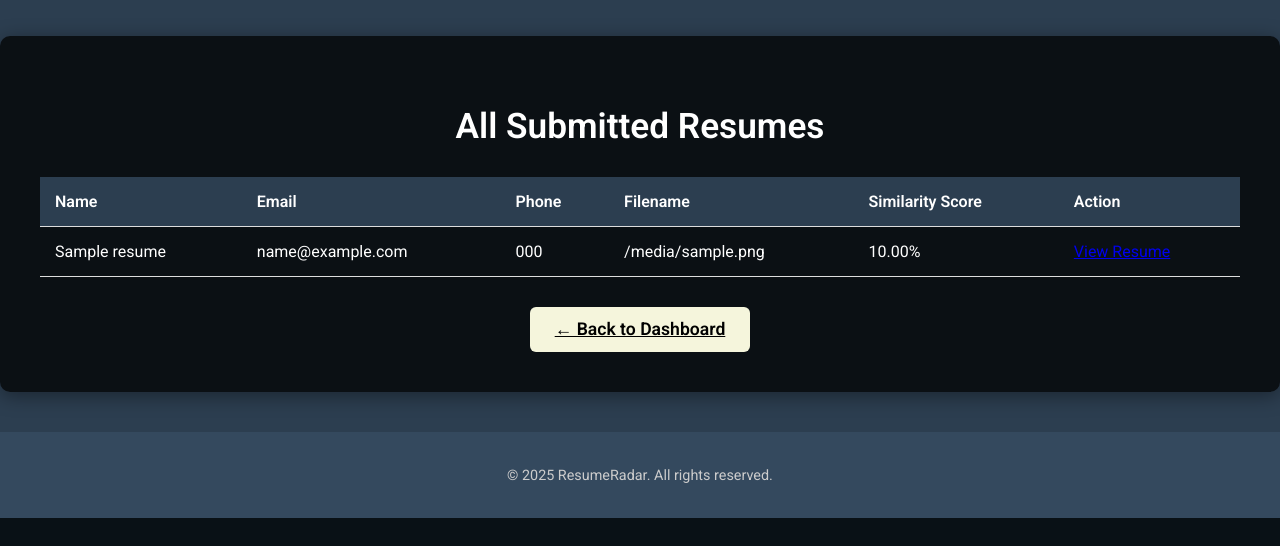
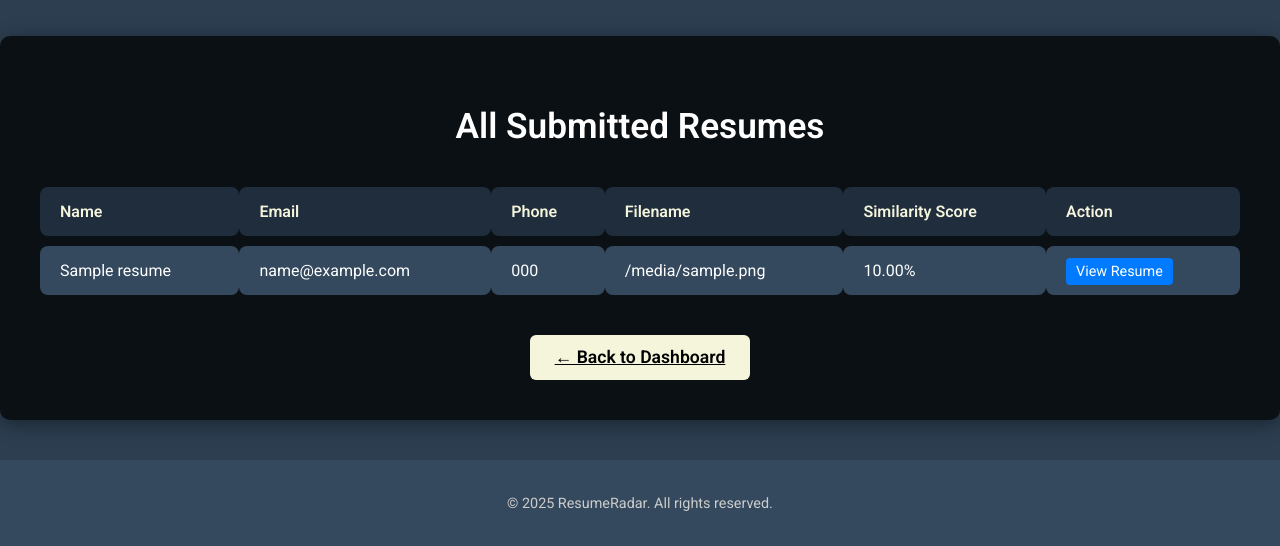
Before and after one commit to AdarshJoshi20/AI-based-resume-screening-system, a Flask app: template templates/view_resumes.html in a window 1280 px wide. Shown: the part 404-950 px from the top of the page. Before the commit the page ends 922 px from the top, so only its background shows below. Run offline with Flask 3, Linux system fonts and the light colour scheme; the template is opened without the code that fills it: most values are stand-ins (such as "Sample title", 1, 10 or a date in 2020).

Commit message:
updated style.css to have consistent style with dashboard on view resumes page

```diff
--- a/static/css/style.css
+++ b/static/css/style.css
@@ -174,27 +174,50 @@ body {
   /* 📊 Table */
   table {
     width: 100%;
-    border-collapse: collapse;
+    border-collapse: separate;
+    border-spacing: 0 10px;
+    font-size: 1rem;
+    color: #fff;
   }
 
   th, td {
-    padding: 15px;
+    padding: 15px 20px;
     text-align: left;
-    border-bottom: 1px solid #ddd;
+    background-color: #34495e; /* Softer dark for readability */
+    border-radius: 8px;
   }
 
   th {
-    background-color: #2c3e50;
+    background-color: #1f2d3d; /* Slightly deeper for header */
+    color: #f5f5dc;
+    font-weight: 700;
   }
 
-  tr:nth-child(even) {
-    background-color: #34495e;
+  /* tr:nth-child(even) {
+    background-color: #16213e;
+  }
+   */
+  /* tr:hover {
+    background-color: #00509e;
+    color: #fff;
+    transition: 0.3s ease;
+  } */
+  tr:hover td {
+    background-color: #2e86de; /* Hover effect */
+    color: #fff;
+    transition: background-color 0.3s ease, color 0.3s ease;
   }
 
-  tr:hover {
-    background-color: #8B4513;
-    color: #fff;
-    transition: 0.3s ease;
+  /* 🟦 Link Styling in Table */
+  table a {
+    color: #f5f5dc; /* Match theme */
+    text-decoration: underline;
+    font-weight: 500;
+  }
+
+  table a:hover {
+    color: #ffd700; /* Gold on hover */
+    text-decoration: none;
   }
 
   /* ⚙️ Footer */
@@ -271,3 +294,63 @@ body {
     color: #f5f5dc;
     min-height: 24px; /* ✅ ensures space is always there */
 }
+
+
+/* Additional styles for view_resumes.html */
+
+.btn-small {
+    background-color: #007bff;
+    color: white;
+    padding: 5px 10px;
+    text-decoration: none;
+    border-radius: 4px;
+    font-size: 0.9rem;
+    transition: background-color 0.3s;
+}
+
+.btn-small:hover {
+    background-color: #0056b3;
+}
+
+.pagination {
+    display: flex;
+    justify-content: center;
+    align-items: center;
+    margin: 20px 0;
+    gap: 15px;
+}
+
+.btn-pagination {
+    background-color: #007bff;
+    color: white;
+    padding: 8px 15px;
+    text-decoration: none;
+    border-radius: 4px;
+    transition: background-color 0.3s;
+}
+
+.btn-pagination:hover {
+    background-color: #0056b3;
+}
+
+.page-info {
+    font-weight: 600;
+    color: #333;
+}
+
+/* Make table more responsive */
+@media (max-width: 768px) {
+    table {
+        font-size: 0.9rem;
+    }
+
+    table th,
+    table td {
+        padding: 8px 4px;
+    }
+
+    .btn-small {
+        font-size: 0.8rem;
+        padding: 4px 8px;
+    }
+}
```
